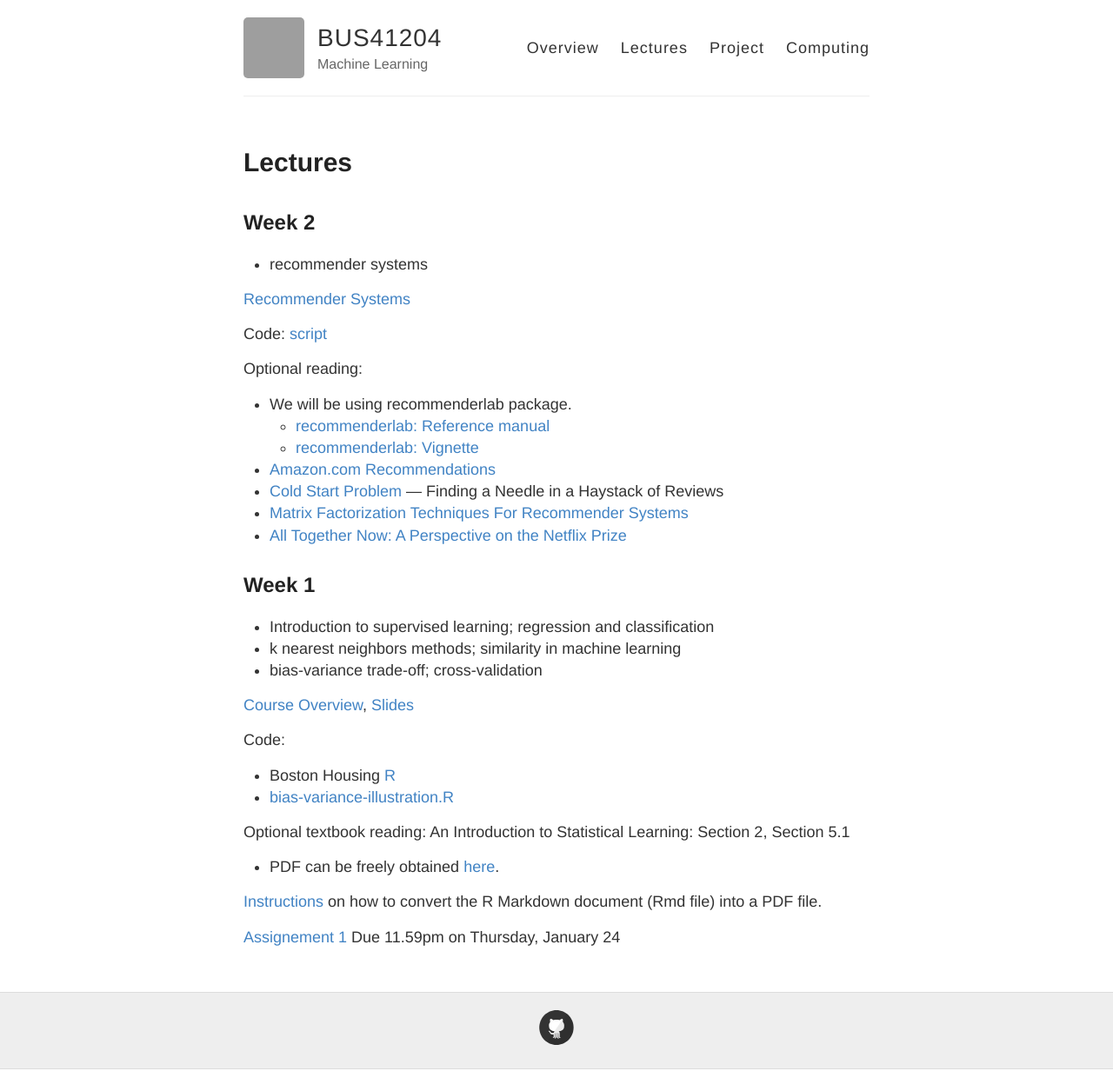
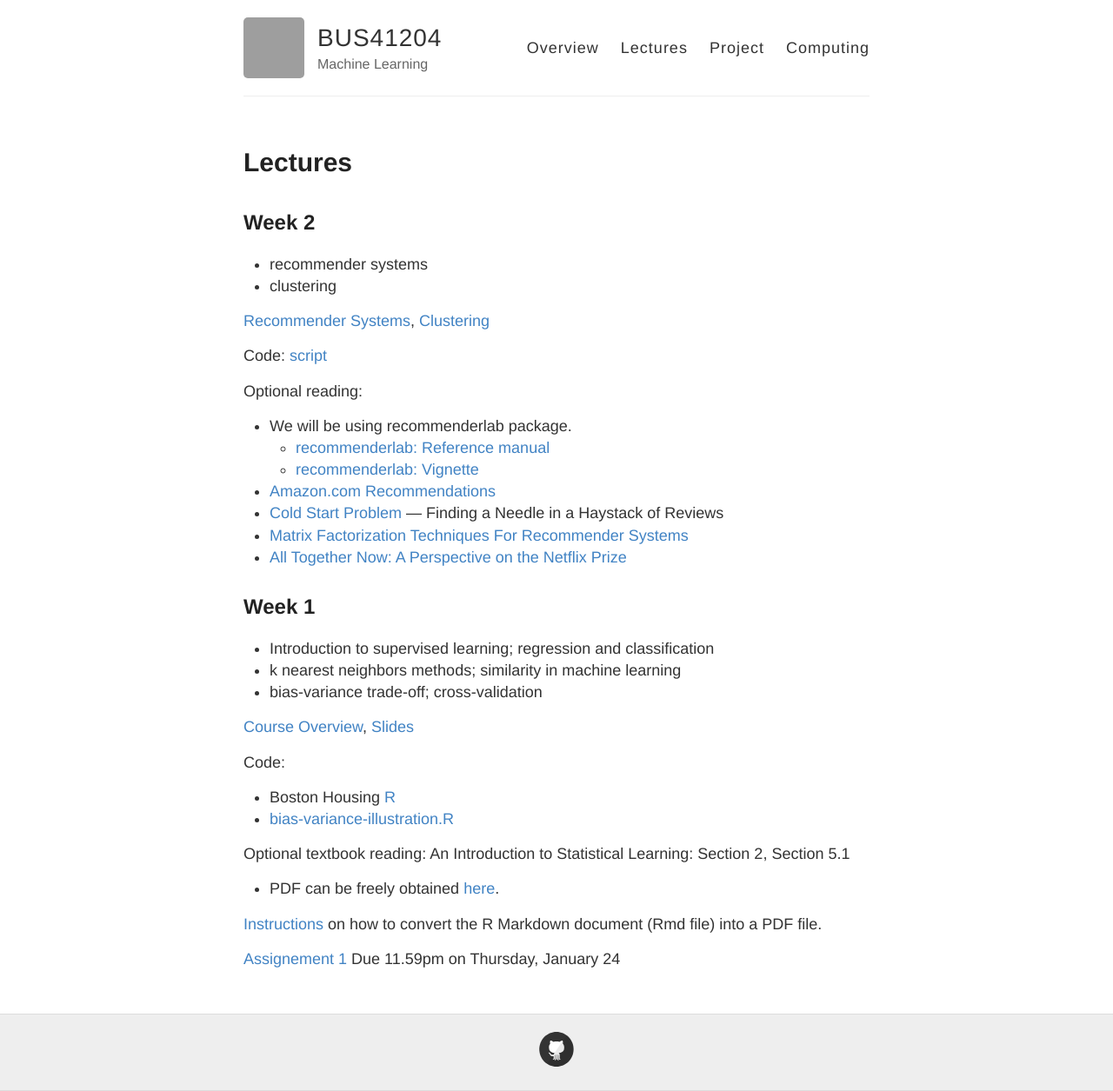
Before and after one commit to ChicagoBoothML/MLClass, a Jekyll site: the page built from lectures.md, in a window 1280 px wide. Shown: the whole page at 87% size. Built offline with Jekyll 4.4.1, drawn with Linux system fonts in a browser that asks for light colours; before the commit the page ends 1230 px from its top, so only the background shows below that; grey boxes are pictures that could not be loaded.

Commit message:
Update lectures.md

```diff
--- a/lectures.md
+++ b/lectures.md
@@ -160,8 +160,10 @@ Optional reading:
 ## Week 2
 
 * recommender systems
+* clustering
 
-[Recommender Systems](https://piazza.com/class_profile/get_resource/joa87ld16vd1qb/jr0x20i7grg76o)
+[Recommender Systems](https://piazza.com/class_profile/get_resource/joa87ld16vd1qb/jr0x20i7grg76o),
+[Clustering](https://piazza.com/class_profile/get_resource/joa87ld16vd1qb/jr15wld4eqb6p1)
 
 
 Code: [script](https://github.com/ChicagoBoothML/ML2017/tree/master/lec08)
```
